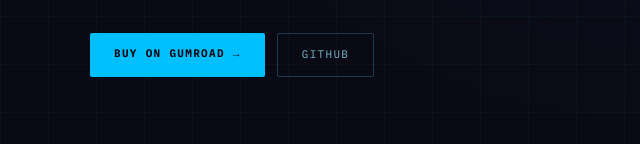
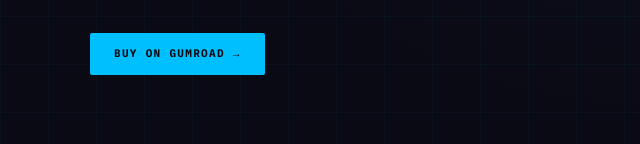
Before and after one commit to BehemothCipher/BehemothCipher.github.io, a plain HTML site: page index.html in a window 1280 px wide. Shown: the part 656-800 px from the top of the page, 0-640 px from the left. Drawn offline with Linux system fonts and the light colour scheme.

Commit message:
Update index.html

```diff
--- a/index.html
+++ b/index.html
@@ -225,7 +225,6 @@
       </p>
       <div class="hero-actions">
         <a href="https://behemothcipher.gumroad.com" class="btn-primary" target="_blank">Buy on Gumroad →</a>
-        <a href="https://github.com/BehemothCipher" class="btn-outline" target="_blank">GitHub</a>
       </div>
     </div>
     <div class="hero-panel">
```
